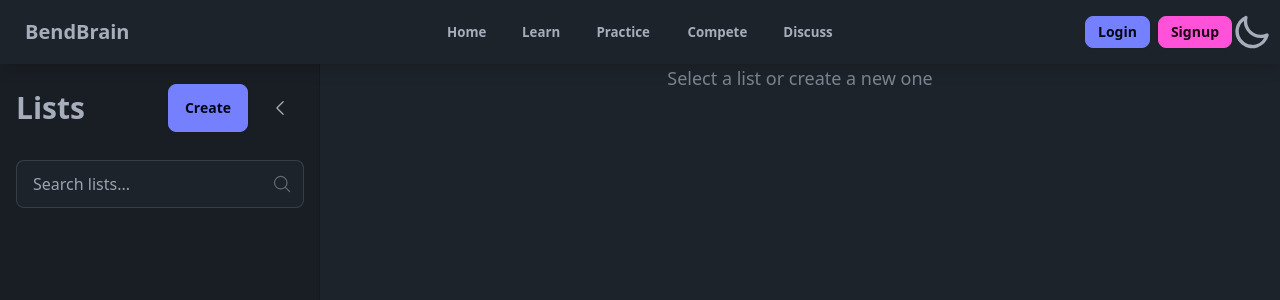
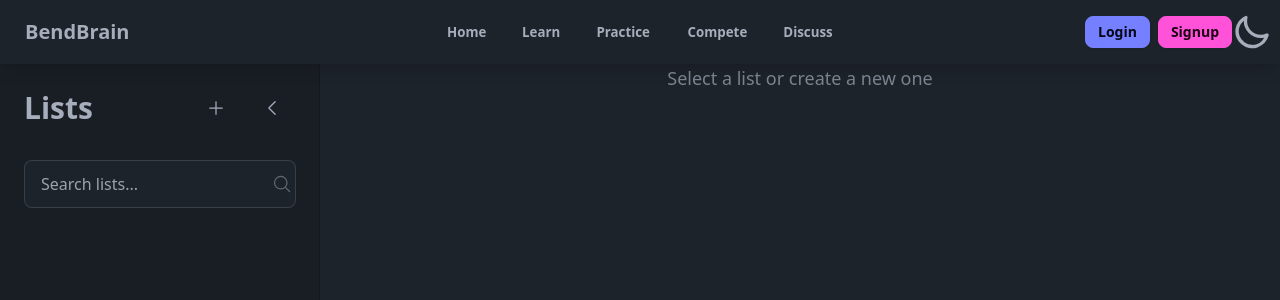
Before and after one commit to stillroshan/BendBrain, a React (Vite) app in the folder frontend/: page /lists in a window 1280 px wide. Shown: the top 300 px of the page. Built offline with nearby package versions, Linux system fonts and the light colour scheme.

Commit message:
list drawer ui improvements

```diff
--- a/frontend/src/components/practice/ListDrawer.jsx
+++ b/frontend/src/components/practice/ListDrawer.jsx
@@ -2,6 +2,7 @@
 import { Link } from 'react-router-dom'
 import {
     ChevronLeftIcon,
+    PlusIcon,
     MagnifyingGlassIcon,
     StarIcon,
     LockClosedIcon,
@@ -47,14 +48,14 @@
             `}>
                 <div className="h-full flex flex-col p-4">
                     {/* Header */}
-                    <div className="flex justify-between items-center h-14 mb-6">
+                    <div className="flex justify-between items-center h-14 mb-6 pl-2 pr-2">
                         <h2 className="text-3xl font-bold">Lists</h2>
                         <div className="flex items-center gap-2">
                             <button
-                                className="btn btn-primary"
+                                className="btn btn-square btn-ghost"
                                 onClick={onCreateClick}
                             >
-                                Create
+                                <PlusIcon className="h-5 w-5" />
                             </button>
                             <button
                                 className="btn btn-square btn-ghost"
@@ -66,7 +67,7 @@
                     </div>
 
                     {/* Search */}
-                    <div className="relative mb-4">
+                    <div className="relative mb-4 pl-2 pr-2">
                         <input
                             type="text"
                             placeholder="Search lists..."
```
